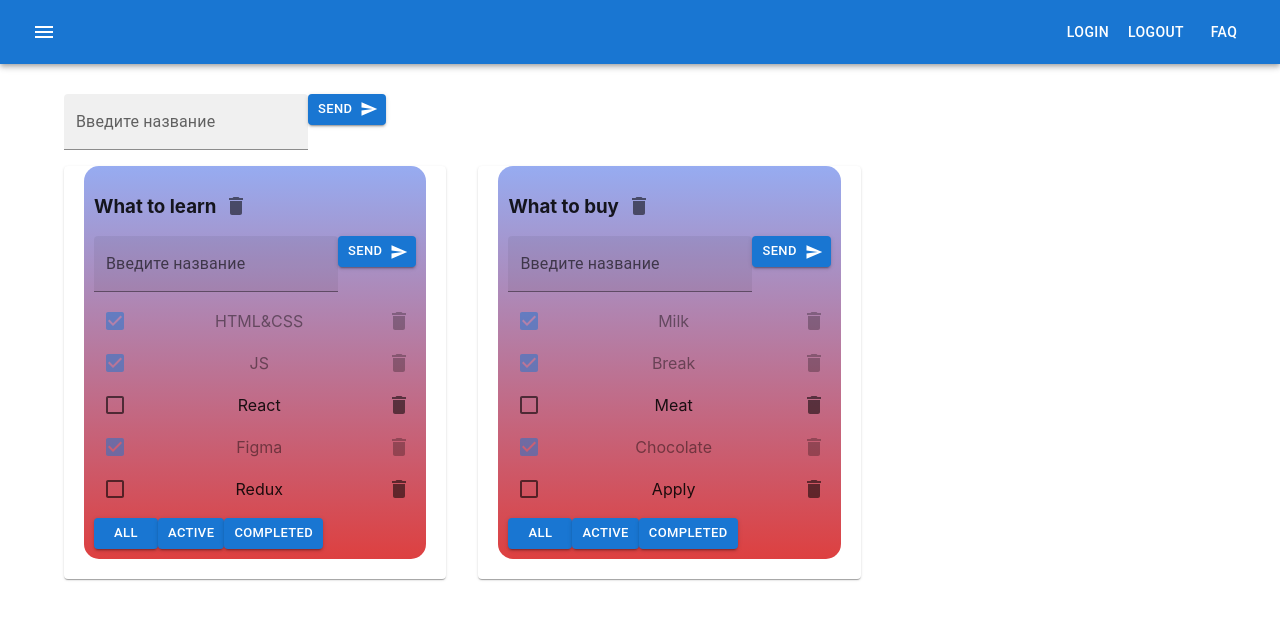
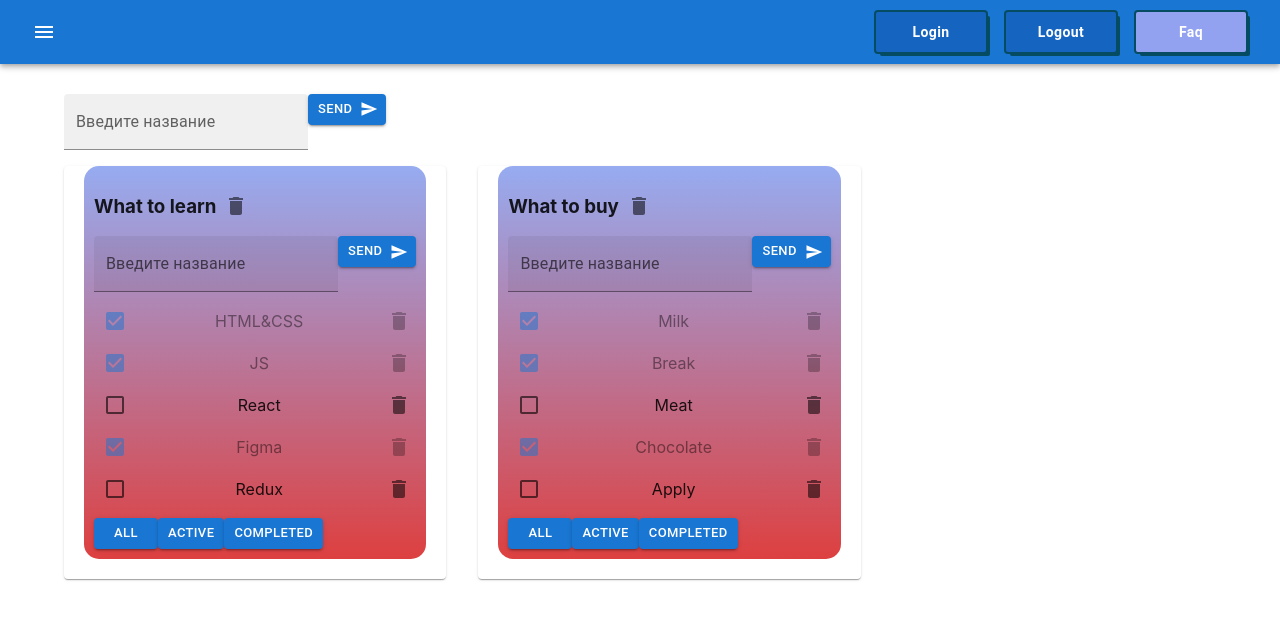
Before and after one commit to AlexMuhin-IT/TodoList, a React (Create React App) app: page / in a window 1280 px wide. Shown: the top 620 px of the page. Built offline with nearby package versions, Linux system fonts and the light colour scheme.

Commit message:
new Todolist: add material style for todolist and button

```diff
--- a/src/App.tsx
+++ b/src/App.tsx
@@ -7,6 +7,7 @@ import {Button, Container, IconButton, Paper, Toolbar} from "@mui/material";
 import AppBar from "@mui/material/AppBar";
 import Grid from '@mui/material/Grid2';
 import {Menu} from "@mui/icons-material";
+import {MenuButton} from "./components/MenuButton";
 
 
 // import {AppBar,Toolbar} from "@mui/material";
@@ -149,9 +150,9 @@ function App() {
                         <Menu/>
                     </IconButton>
                     <div>
-                        <Button color='inherit'>Login</Button>
-                        <Button color='inherit'>Logout</Button>
-                        <Button color='inherit'>Faq</Button>
+                        <MenuButton>Login</MenuButton>
+                        <MenuButton>Logout</MenuButton>
+                        <MenuButton background={'#93a1f1'}>Faq</MenuButton>
                     </div>
                 </Toolbar>
             </AppBar>
--- a/src/Todolist.tsx
+++ b/src/Todolist.tsx
@@ -88,9 +88,11 @@ export const Todolist = ({
                                     disablePadding
                                     key={t.id}
                                     sx={getListItemSx(t.isDone)}>
-                                    <Checkbox checked={t.isDone} onChange={changeTaskStatusHandler}/>
+                                    <div>
+                                        <Checkbox checked={t.isDone} onChange={changeTaskStatusHandler}/>
+                                    </div>
+
                                     <EditableSpan onChange={changeTaskTitleHandler} value={t.title}/>
-
                                     <IconButton aria-label="delete"
                                                 onClick={removeTaskHandler}
                                                 size={'small'}>
--- /dev/null
+++ b/src/components/MenuButton.tsx
@@ -0,0 +1,18 @@
+import {styled} from "@mui/material/styles";
+import Button from "@mui/material/Button";
+
+type MenuButtonProps = {
+    background?: string
+}
+
+export const MenuButton = styled(Button)<MenuButtonProps>(({background})=>({
+    minWidth: '110px',
+    fontWeight: 'bold',
+    boxShadow: '0 0 0 2px #054B62, 4px 4px 0 0 #054B62',
+    borderRadius: '2px',
+    textTransform: 'capitalize',
+    margin: '0 10px',
+    padding: '8px 24px',
+    color: '#ffffff',
+    background: background || '#1565c0',
+}))
```
